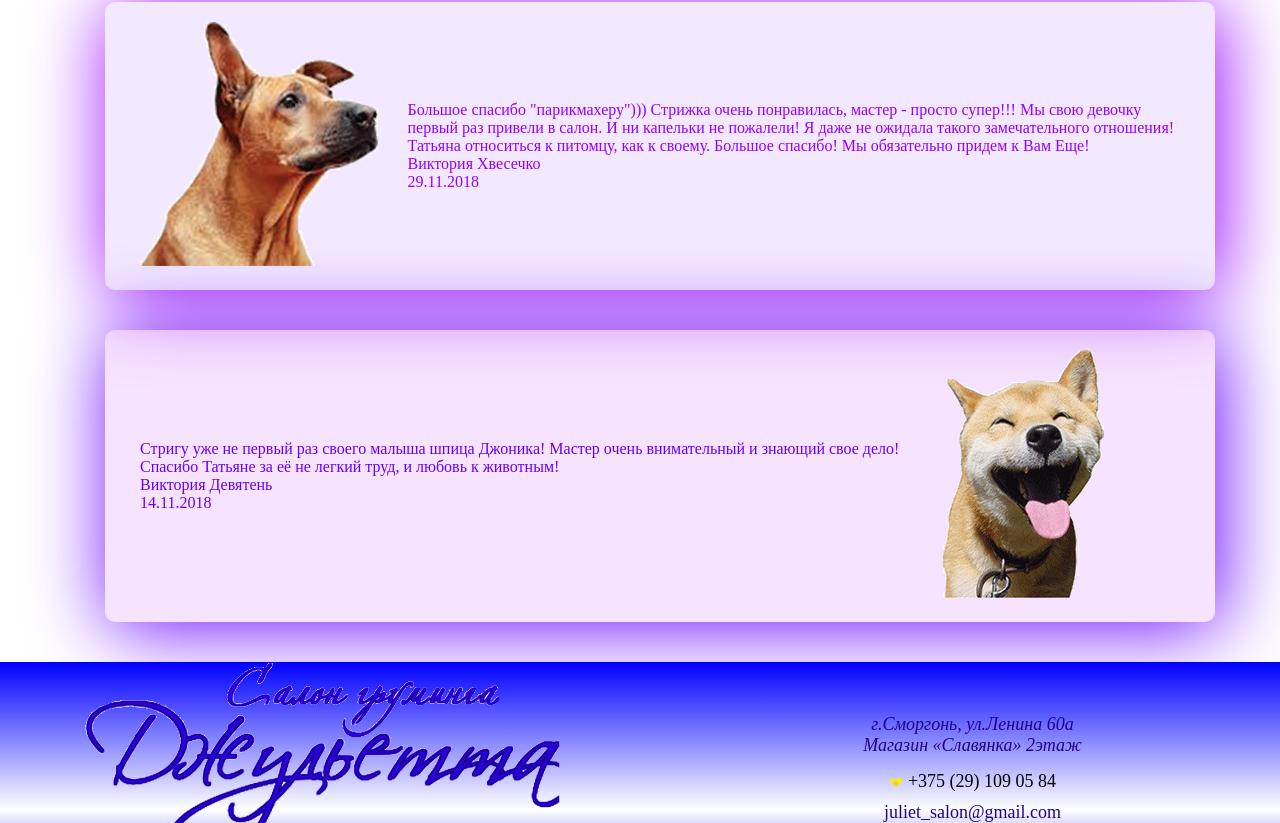
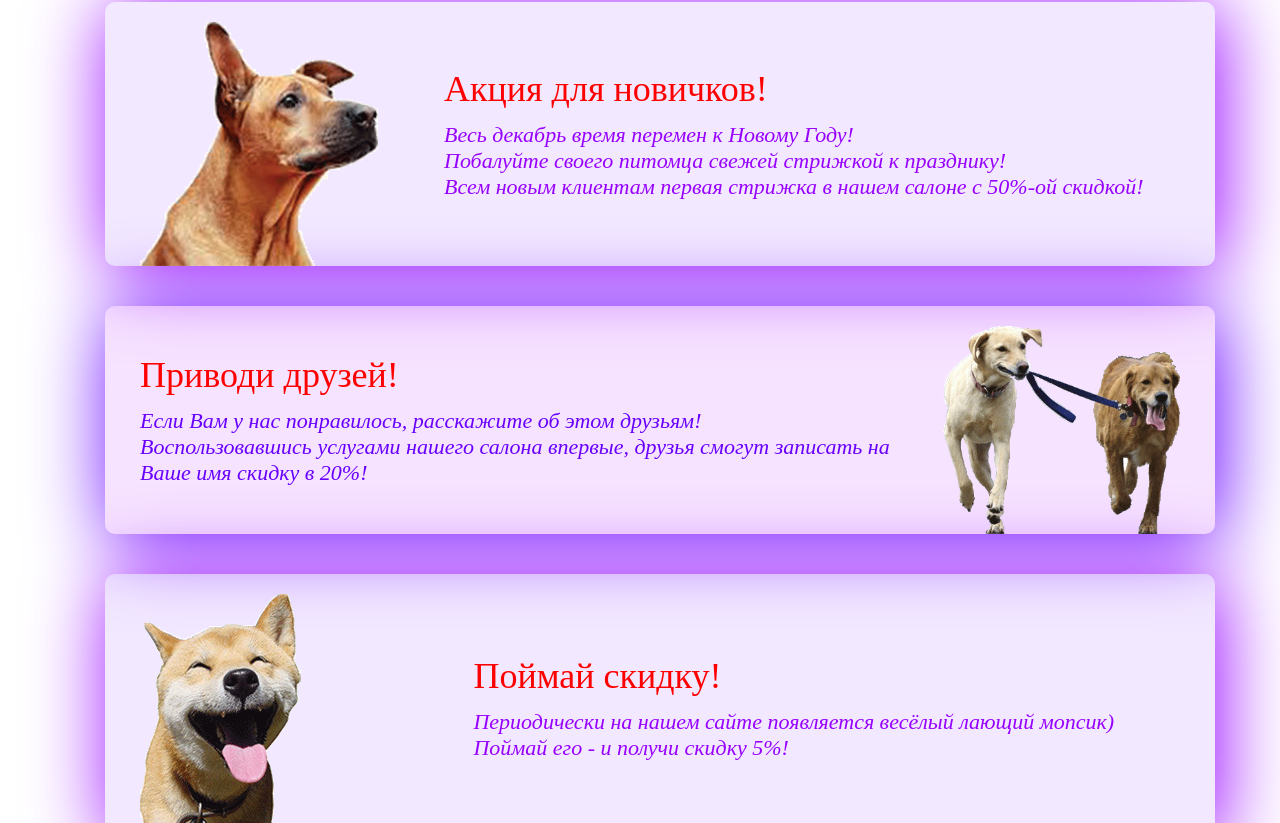
Before and after one commit to SashaDeviaten/Juliet, a React app: page /discount in a window 1280 px wide. Shown: the part 657-1480 px from the top of the page. Built offline with nearby package versions, Linux system fonts and the light colour scheme.

Commit message:
discount update

```diff
--- a/Pages/Page_Discount/Page_Discount.jsx
+++ b/Pages/Page_Discount/Page_Discount.jsx
@@ -16,39 +16,49 @@ class Page_Discount extends PureComponent {
                 <div className={'container'}>
                     <div className={mainClassName + ' row odd tile'}>
                         <div className={'col-md-3 col-12'}>
-                            <img className={'reviewsPhoto'}
-                                 src={'../../images/discount/discount2.jpg'}/>
+                            <img src={'../../images/discount/discount3.jpg'}/>
                         </div>
                         <div className={'col-md-9 col-12 flex'}>
                             <div className={'ma'}>
-                                <div className={'reviewsText'}>
-                                    Большое спасибо "парикмахеру")))
-                                    Стрижка очень понравилась, мастер - просто супер!!! Мы свою девочку первый
-                                    раз привели в салон. И ни капельки не пожалели! Я даже не ожидала такого
-                                    замечательного отношения! Татьяна относиться к
-                                    питомцу, как к своему. Большое спасибо! Мы обязательно придем к Вам Еще!
+                                <div className={'discountHeader'}>Акция для новичков!</div>
+                                <div className={'discountDescription'}>
+                                    Весь декабрь время перемен к Новому Году!<br/>
+                                    Побалуйте своего питомца свежей стрижкой к празднику!<br/>
+                                    Всем новым клиентам первая стрижка в нашем салоне c 50%-ой скидкой!
                                 </div>
-                                <div className={'reviewsName'}>Виктория Хвесечко</div>
-                                <div className={'reviewsDate'}>29.11.2018</div>
                             </div>
                         </div>
                     </div>
                     <div className={mainClassName + ' row even tile'}>
                         <div className={'col-md-9 col-12 flex'}>
                             <div className={'ma'}>
-                                <div className={'reviewsText'}>
-                                    Стригу уже не первый раз своего малыша шпица Джоника! Мастер очень внимательный и
-                                    знающий свое дело! Спасибо Татьяне за её не легкий труд, и любовь к животным!
+                                <div className={'discountHeader'}>Приводи друзей!</div>
+                                <div className={'discountDescription'}>
+                                    Если Вам у нас понравилось, расскажите об этом друзьям!<br/>
+                                    Воспользовавшись услугами нашего салона впервые, друзья смогут записать на Ваше имя скидку в 20%!
                                 </div>
-                                <div className={'reviewsName'}>Виктория Девятень</div>
-                                <div className={'reviewsDate'}>14.11.2018</div>
                             </div>
                         </div>
                         <div className={'col-md-3 col-12'}>
                             <img className={'reviewsPhoto'}
-                                 src={'../../images/discount/discount1.jpg'}/>
+                                 src={'../../images/discount/discount2.jpg'}/>
                         </div>
                     </div>
+                    <div className={mainClassName + ' row odd tile'}>
+                        <div className={'col-md-3 col-12'}>
+                            <img src={'../../images/discount/discount1.jpg'}/>
+                        </div>
+                        <div className={'col-md-9 col-12 flex'}>
+                            <div className={'ma'}>
+                                <div className={'discountHeader'}>Поймай скидку!</div>
+                                <div className={'discountDescription'}>
+                                    Периодически на нашем сайте появляется весёлый лающий мопсик)<br/>
+                                    Поймай его  - и получи скидку 5%!
+                                </div>
+                            </div>
+                        </div>
+                    </div>
+
                 </div>
             </div>
 
--- a/Pages/Page_Discount/Page_Discount.scss
+++ b/Pages/Page_Discount/Page_Discount.scss
@@ -1,7 +1,29 @@
 @import "../../node_modules/bootstrap/dist/css/bootstrap-grid.css";
 
 .Page_Discount {
-  .reviewsPhoto {
+  img {
     max-width: 100%;
+    margin-bottom: -24px;
+  }
+  .discountHeader {
+    font-size: 36px;
+    font-family: cursive;
+    color: red;
+    animation: AnimationDiscount 2s infinite;
+    margin-bottom: 12px;
+  }
+  .discount {
+    color: red;
+    animation: AnimationDiscount 2s infinite;
+  }
+  .discountDescription {
+    font-style: italic;
+    font-size: 22px;
+  }
+  @keyframes AnimationDiscount
+  {
+    from {opacity: 0.7}
+    50% {opacity: 1}
+    to {opacity: 0.7}
   }
 }
```
Also changed, not shown: images/discount/discount2.jpg, images/discount/discount3.jpg (added).
